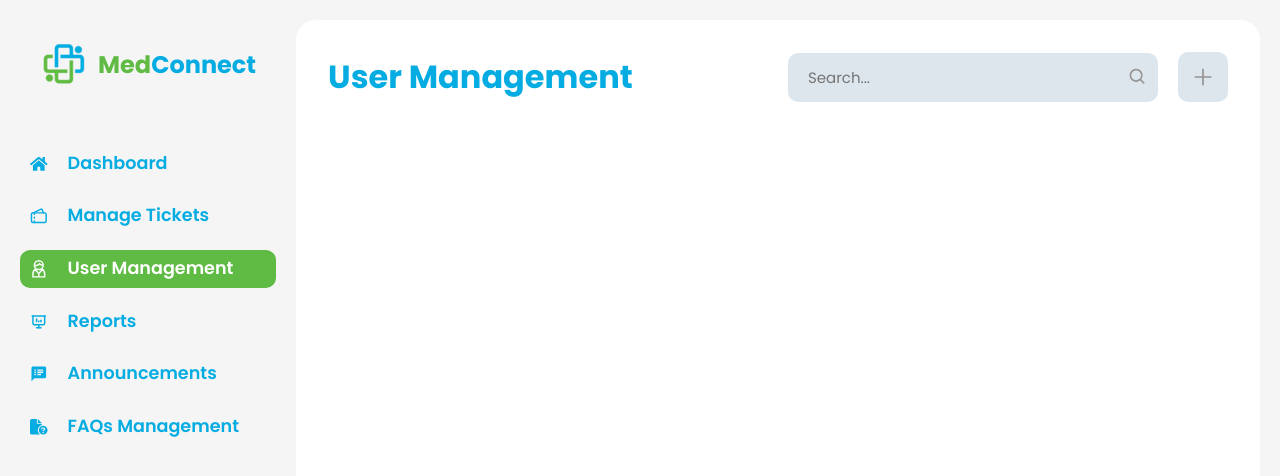
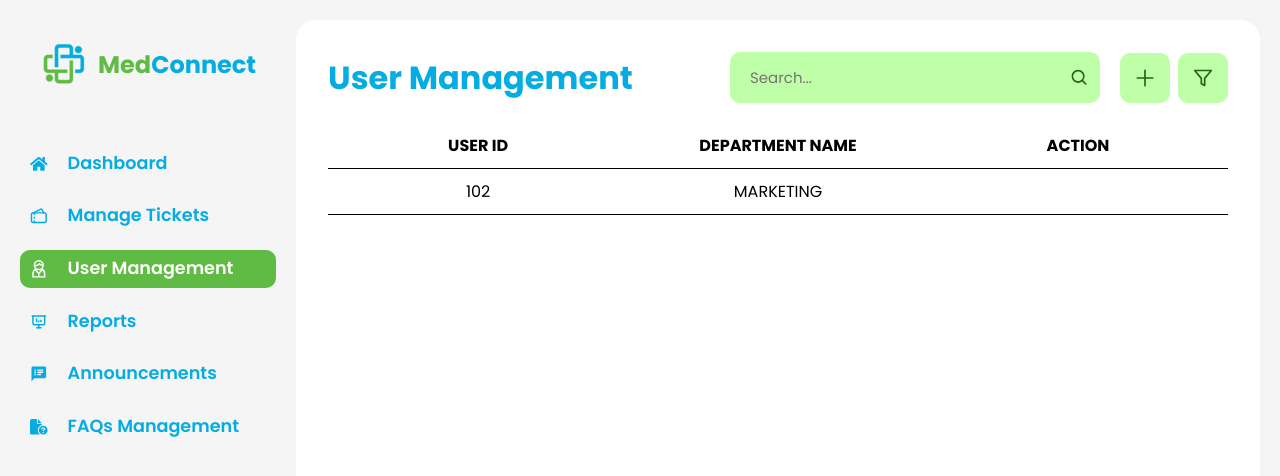
Before and after one commit to lesnaeve/BHSMC_MedConnect, a React (Vite) app: page /admin/user_management in a window 1280 px wide. Shown: the top 476 px of the page. Built offline with nearby package versions, Linux system fonts and the light colour scheme.

Commit message:
User Management 50% done

```diff
--- a/src/assets/pages/components/Admin/ManageTickets/ManageTickets_Content/ManageTickets_Content.css
+++ b/src/assets/pages/components/Admin/ManageTickets/ManageTickets_Content/ManageTickets_Content.css
@@ -19,8 +19,8 @@
 }
 
 .manage-tickets-search {
-    background: #dde6ed;
-    padding: 8px 10px;
+    background: #beffa8;
+    padding: 9px 10px;
     border-radius: 10px;
     display: flex;
     align-items: center;
@@ -39,7 +39,7 @@
 }
 
 .manage-tickets-search .search-icon {
-    color: #969393;
+    color: #23660c;
     font-size: 22px;
     cursor: pointer;
     transition: 0.5s ease-in-out;
--- a/src/assets/pages/components/Admin/UserManagement/UserManagement_Content/UserManagement_Content.css
+++ b/src/assets/pages/components/Admin/UserManagement/UserManagement_Content/UserManagement_Content.css
@@ -19,8 +19,8 @@
 }
 
 .user_management-search {
-    background: #dde6ed;
-    padding: 8px 10px;
+    background: #beffa8;
+    padding: 9px 10px;
     border-radius: 10px;
     display: flex;
     align-items: center;
@@ -39,7 +39,7 @@
 }
 
 .user_management-search .search-icon {
-    color: #969393;
+    color: #23660c;
     font-size: 22px;
     cursor: pointer;
     transition: 0.5s ease-in-out;
@@ -84,10 +84,10 @@
 }
 
 .buttons-act {
-    background: #dde6ed;
+    background: #beffa8;
     padding: 15px;
     border-radius: 10px;
-    color: #969393;
+    color: #23660c;
     display: flex;
     align-items: center;
     justify-content: center;
@@ -102,3 +102,35 @@
     transform: scale(1.3);
     cursor: pointer;
 }
+
+.user_management-list {
+    flex-direction: column;
+    gap: 5px;
+    margin-top: 20px;
+}
+
+.user_management-list table{
+    width: 100%;
+    border-collapse: collapse;
+    text-transform: uppercase;
+    table-layout: fixed;
+}
+
+.user_management-list td{
+    border: none;
+    border-bottom: 1px solid #000000;
+    padding: 10px;
+    text-align: center;
+}
+
+.user_management-list th{
+    border: none;
+    text-align: center;
+    border-bottom: 1px solid #000000;
+    padding: 10px;
+}
+
+.user_management-list tbody tr:hover{
+    background-color: #beffa8;
+    cursor: pointer;
+}
--- a/src/assets/pages/components/Admin/UserManagement/UserManagement_Content/UserManagement_Content.jsx
+++ b/src/assets/pages/components/Admin/UserManagement/UserManagement_Content/UserManagement_Content.jsx
@@ -1,12 +1,13 @@
 import React from 'react'
 import './UserManagement_Content.css'
 import UserManagement_ContentHeader from './UserManagement_ContentHeader/UserManagement_ContentHeader'
+import UserManagement_UserList from './UserManagement_UserList/UserManagement_UserList'
 
 const UserManagement_Content = () => {
   return (
     <div className='user_management-content'>
         <UserManagement_ContentHeader />
-
+        <UserManagement_UserList />
     </div>
   )
 }
--- a/src/assets/pages/components/Admin/UserManagement/UserManagement_Content/UserManagement_ContentHeader/UserManagement_ContentHeader.jsx
+++ b/src/assets/pages/components/Admin/UserManagement/UserManagement_Content/UserManagement_ContentHeader/UserManagement_ContentHeader.jsx
@@ -2,18 +2,20 @@ import React from 'react'
 import { BiSearch } from "react-icons/bi";
 import '../UserManagement_Content.css'
 import UserManagement_Add from './UserManagement_Add';
+import UserManagement_Filter from './UserManagement_Filter';
 
 const UserManagement_ContentHeader = () => {
   return (
     <div className='user_management-header'>
       <h1 className='user_management-title'>User Management</h1>
       <div className='user_management-activity'>
-        <div className='manage-tickets-search'>
+        <div className='user_management-search'>
           <input type='text' placeholder='Search...' />
           <BiSearch className='search-icon' />
         </div>
         <div className='buttons-header'>
           <UserManagement_Add />
+          <UserManagement_Filter />
         </div>
       </div>
     </div>
--- /dev/null
+++ b/src/assets/pages/components/Admin/UserManagement/UserManagement_Content/UserManagement_ContentHeader/UserManagement_Filter.jsx
@@ -0,0 +1,13 @@
+import React from 'react'
+import { FiFilter } from "react-icons/fi";
+import '../UserManagement_Content.css'
+
+const UserManagement_Filter = () => {
+  return (
+    <div className='buttons-act'>
+      <FiFilter className='buttons-icon'/>
+    </div>
+  )
+}
+
+export default UserManagement_Filter
--- /dev/null
+++ b/src/assets/pages/components/Admin/UserManagement/UserManagement_Content/UserManagement_UserList/UserManagement_UserList.jsx
@@ -0,0 +1,31 @@
+import React from 'react'
+import '../UserManagement_Content.css'
+
+
+const UserManagement_UserList = () => {
+  return (
+    <div className='user_management-list'>
+        <div>
+            <table>
+                <thead>
+                    <tr>
+                        <th>User ID</th>
+                        <th>Department Name</th>
+                        <th>Action</th>
+                    </tr>
+                </thead>
+                <tbody>
+                    <tr>
+                        <td>102</td>
+                        <td>Marketing</td>
+                        <td></td>
+                    </tr>
+                </tbody>
+            </table>
+        </div>
+
+    </div>
+  )
+}
+
+export default UserManagement_UserList
```
